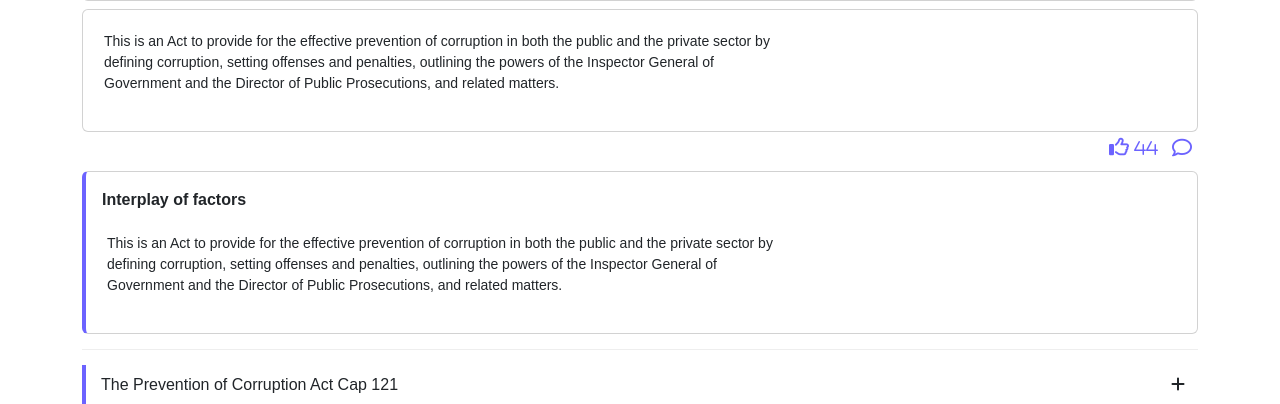
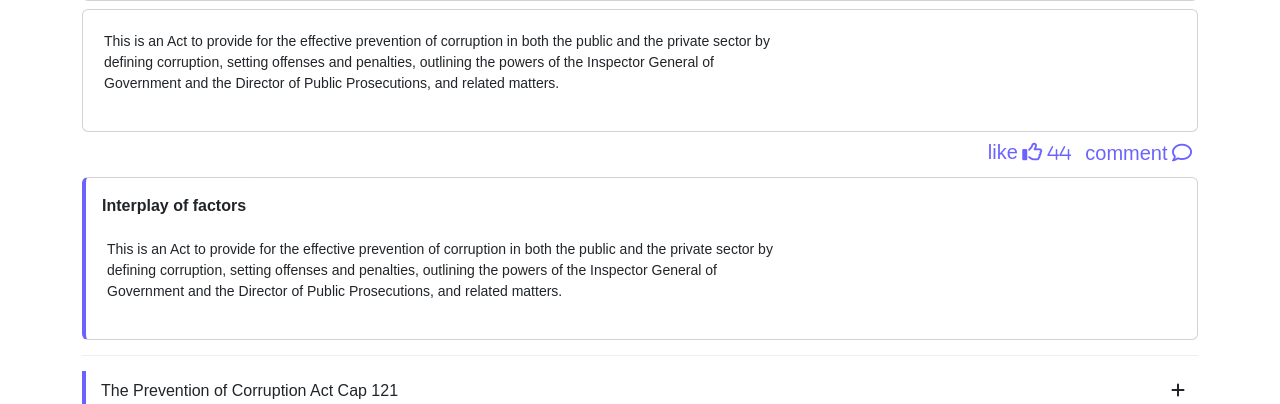
Before and after one commit to sanya-kenneth/corruption-digital-lens, a Django app: page /corruption-form/acts/1 in a window 1280 px wide, after a click that opens the changed part. Shown: the part 967-1371 px from the top of the page. Run offline with Django 3.2, Linux system fonts and the light colour scheme; data comes from the database, SQL or seed files in the repository; data that the repository does not hold is empty; some libraries are stand-ins or nearby versions.

Commit message:
fix llike btn

```diff
--- a/templates/corruption_detail.html
+++ b/templates/corruption_detail.html
@@ -396,10 +396,10 @@ if (document.readyState === 'loading') {
                     <div style="margin-top: 5px;">
                         <div class="d-flex flex-row-reverse">
                             <button class="comment-trigger" data-act-id="{{ act.id }}" data-act-name="{{ act.name }}">
-                                <i class="fa-regular fa-comment the-icon"></i>
+                                <span class="the-icon">comment</span>  <i class="fa-regular fa-comment the-icon"></i>
                             </button>
                             <div>
-                                <i class="fa fa-regular fa-thumbs-up the-icon" style="margin-right: 8px;"
+                                <span class="the-icon">like</span> <i class="fa fa-regular fa-thumbs-up the-icon" style="margin-right: 8px;"
                                     onclick="window.location.href='{% url 'register-like' act.id c_form.id %}';">
                                     <span class="the-icon" style="font-size: 16px;">{{ act.likes }}</span>
                                 </i>
```
